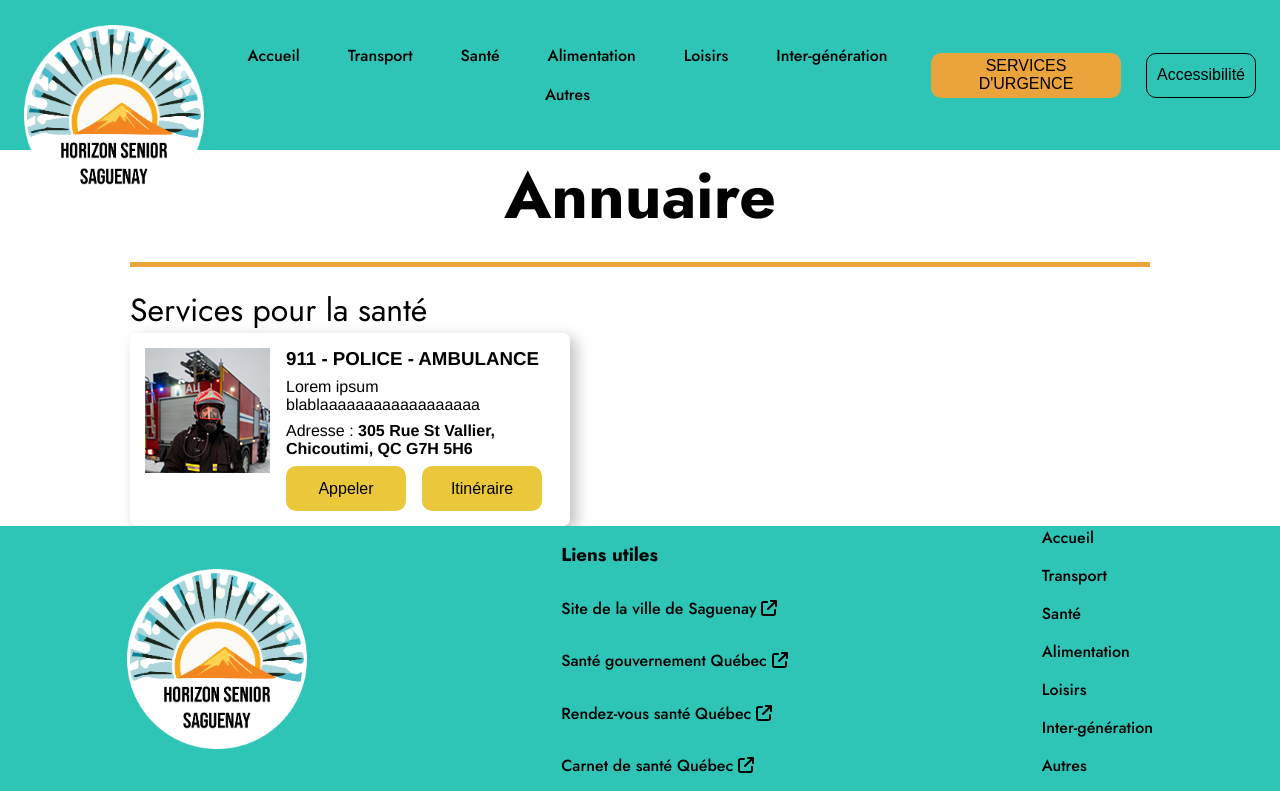
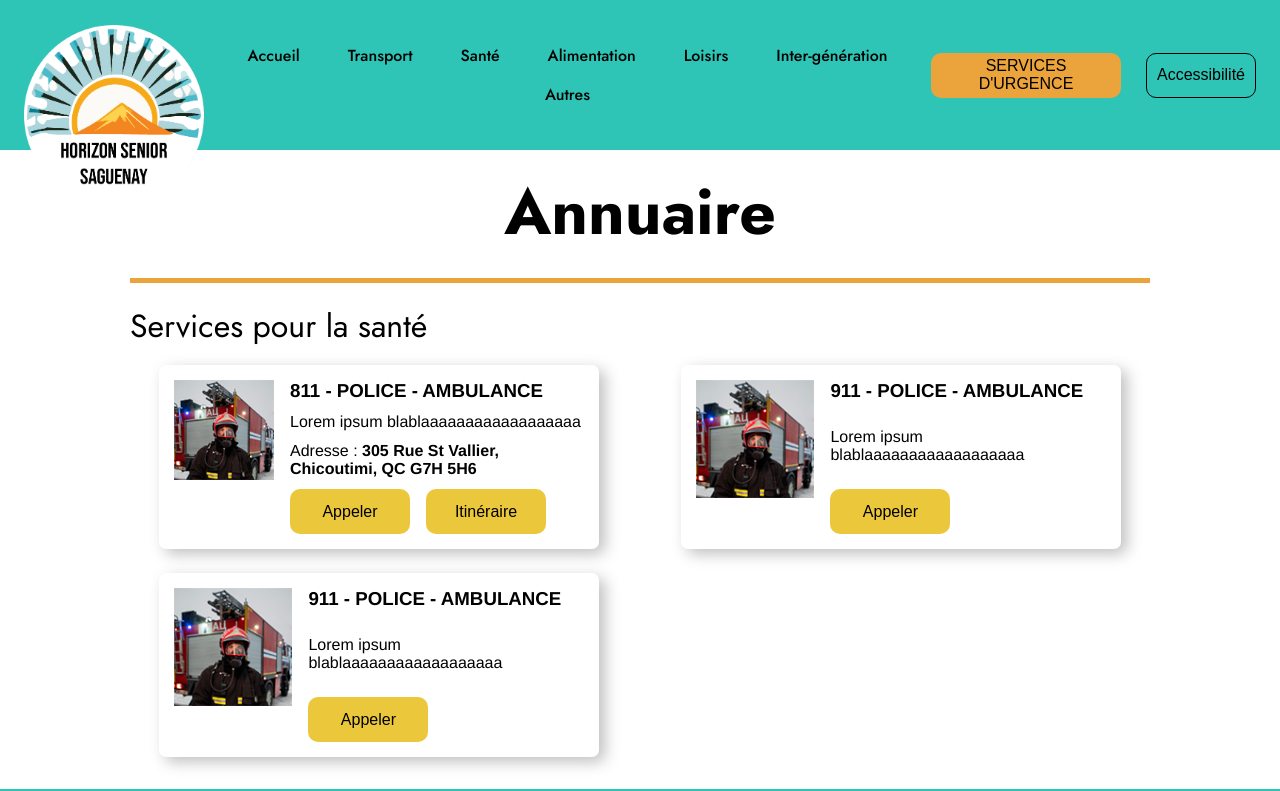
Before and after one commit to varomeas/horizon-front, a React (Create React App) app: page /annuaire in a window 1280 px wide. Shown: the top 791 px of the page. Built offline with nearby package versions, Linux system fonts and the light colour scheme.

Commit message:
responsif annuaire

```diff
--- a/src/components/cards-number/cardnumber.module.scss
+++ b/src/components/cards-number/cardnumber.module.scss
@@ -11,7 +11,7 @@
   border-radius: 7px;
 
   .thumb{
-    min-width: 125px;
+    min-width: 100px;
     max-width: 125px;
     aspect-ratio: 1/1;
   }
--- a/src/pages/annuaire/annuaire.js
+++ b/src/pages/annuaire/annuaire.js
@@ -9,7 +9,17 @@ function Annuaire() {
         <main>
             <h1>Annuaire</h1>
             <h2>Services pour la santé</h2>
-            <CardNumber numero={"911"} titre={"Police - Ambulance"} description={"Lorem ipsum blablaaaaaaaaaaaaaaaaaa"} url_image={"images/thumb1.png"} adresse={"305 Rue St Vallier, Chicoutimi, QC G7H 5H6"}></CardNumber>
+            <ul>
+                    <li>
+                        <CardNumber numero={"811"} titre={"Police - Ambulance"} description={"Lorem ipsum blablaaaaaaaaaaaaaaaaaa"} url_image={"images/thumb1.png"} adresse={"305 Rue St Vallier, Chicoutimi, QC G7H 5H6"}></CardNumber>
+                    </li>
+                    <li>
+                        <CardNumber numero={"911"} titre={"Police - Ambulance"} description={"Lorem ipsum blablaaaaaaaaaaaaaaaaaa"} url_image={"images/thumb1.png"}></CardNumber>
+                    </li>
+                    <li>
+                        <CardNumber numero={"911"} titre={"Police - Ambulance"} description={"Lorem ipsum blablaaaaaaaaaaaaaaaaaa"} url_image={"images/thumb1.png"}></CardNumber>
+                    </li>
+                </ul>
 
         </main>
         <Footer></Footer>
--- a/src/pages/annuaire/annuaire.module.scss
+++ b/src/pages/annuaire/annuaire.module.scss
@@ -0,0 +1,50 @@
+@import "../../assets/style.scss";
+
+main {
+    margin-top: 1rem ;
+
+    h2 {
+        margin-bottom: 1rem;
+    }
+
+    ul {
+        display: flex;
+        flex-direction: column;
+        flex-wrap: wrap;
+        justify-content: space-between;
+        align-items: center;
+        gap: 1.5rem;
+        width: 100%;
+        max-height: 27.5rem;
+        margin: 0 0 2rem 0;
+
+        li {
+            width: auto;
+
+            >button {
+                margin: auto;
+                height: 100%;
+                padding: 1rem .5rem;
+            }
+        }
+    }
+
+    @include screen-sm {
+        margin: 1rem 1.5rem;
+
+        h1{
+            font-size: 3rem;
+        }
+
+        ul{
+            max-height: fit-content;
+            flex-direction: row;
+
+            li{
+                width: 100%;
+            }
+        }
+    }
+
+
+}
```
